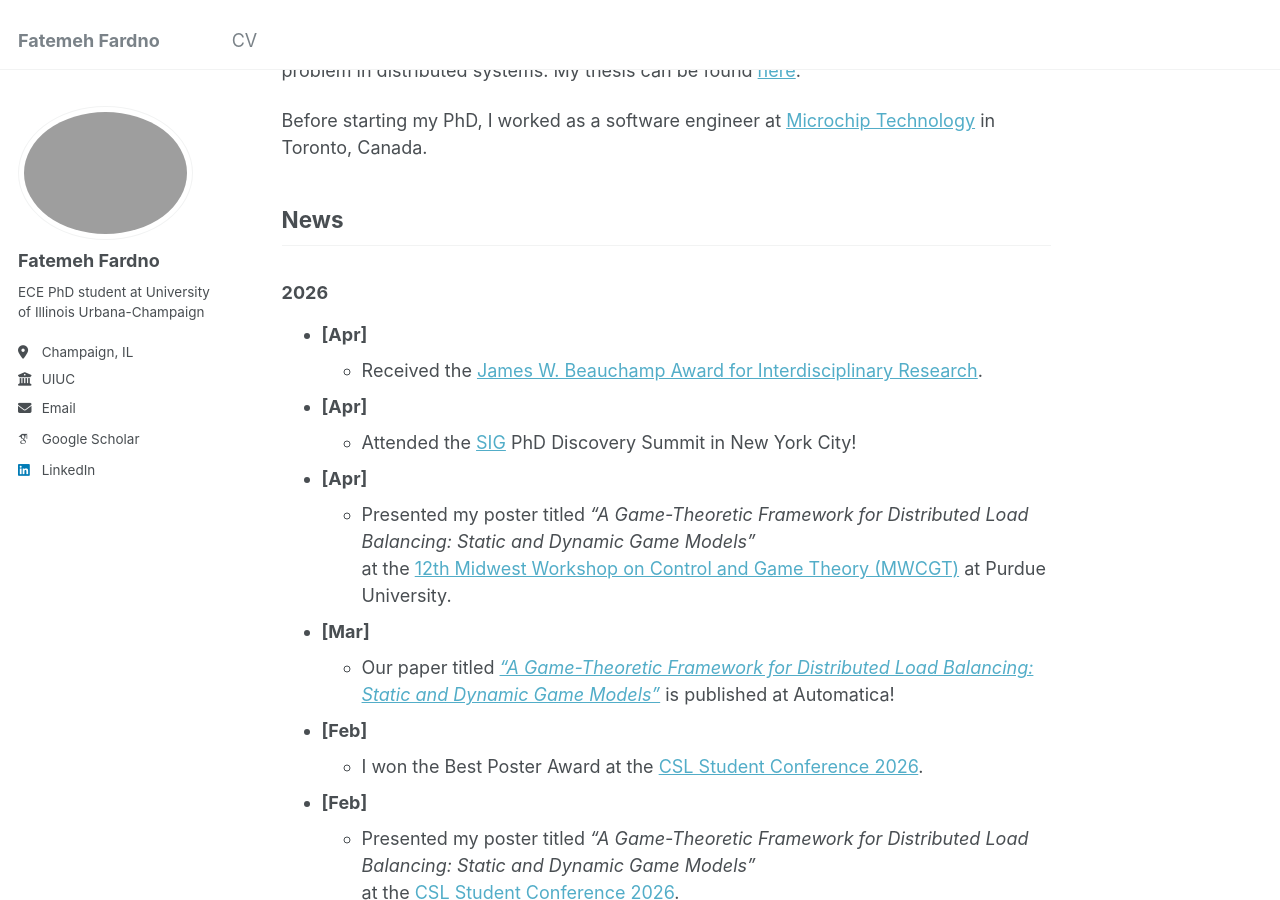
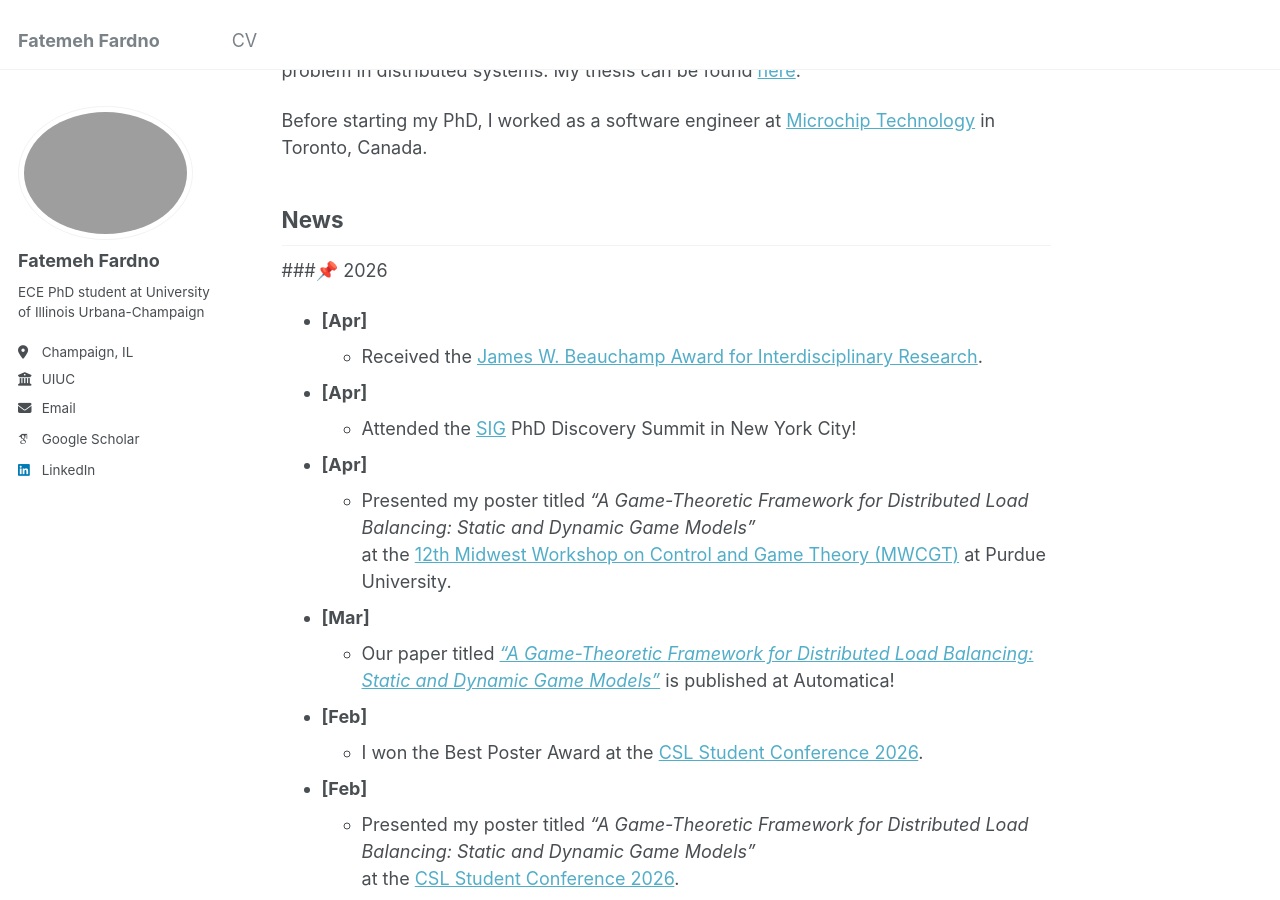
Before and after one commit to ffardno/ffardno.github.io, a Jekyll site: the page built from _pages/about.md, in a window 1280 px wide and 900 px high, scrolled down 462 px. Built offline with Jekyll 4.4.1, drawn with Linux system fonts in a browser that asks for light colours; some web fonts are replaced.

```diff
--- a/_pages/about.md
+++ b/_pages/about.md
@@ -17,7 +17,7 @@ Before starting my PhD, I worked as a software engineer at [Microchip Technology
 
 ## News
 
-### 2026
+###📌 2026
 
 - **[Apr]**
   - Received the [James W. Beauchamp Award for Interdisciplinary Research](https://ece.illinois.edu/academics/grad/awards/beauchamp).
```
